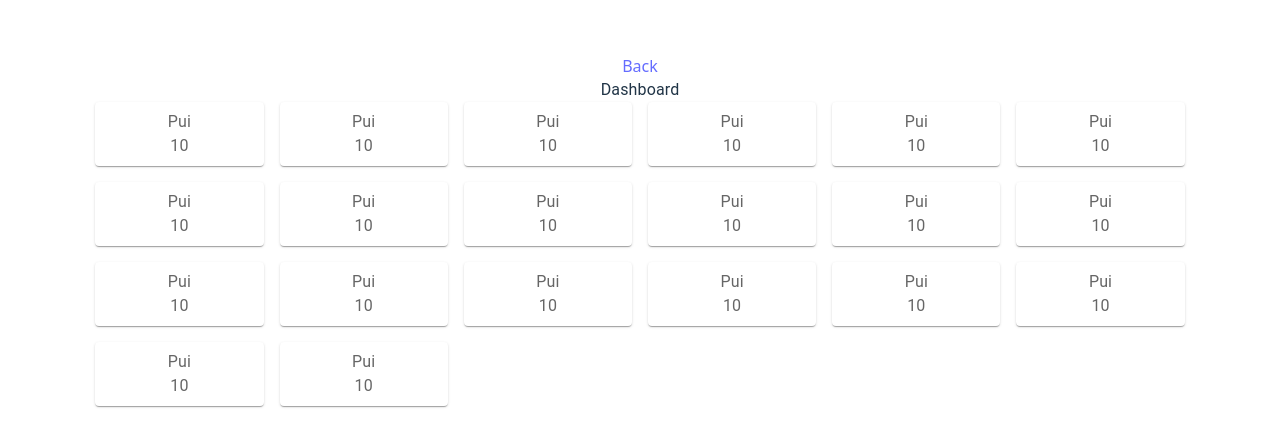
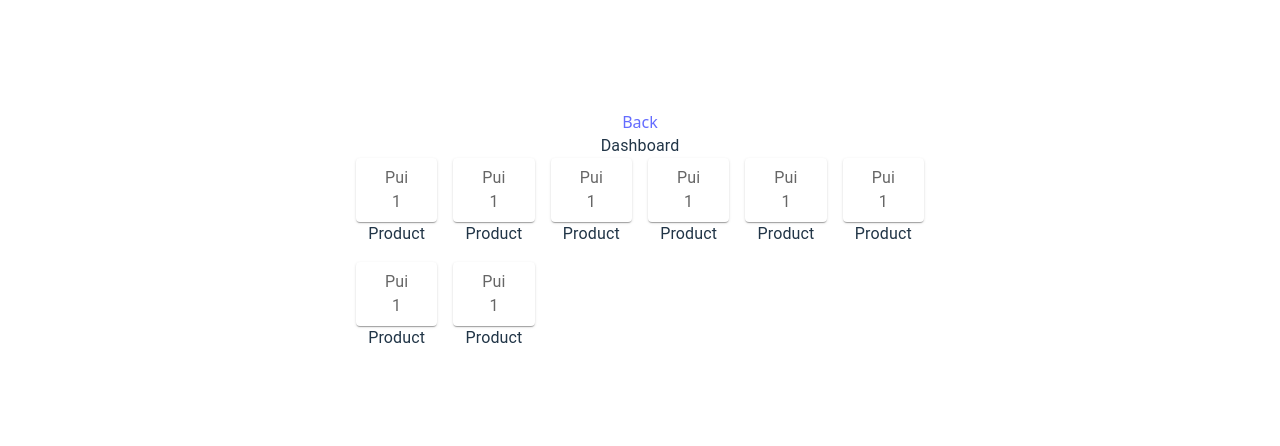
Before and after one commit to neon1024/Personal-Online-Store, a React app in the folder frontend/: page /dashboard in a window 1280 px wide. Shown: the part 170-616 px from the top of the page. Built offline with nearby package versions, Linux system fonts and the light colour scheme; the HTML template or start-up script is replaced by a standard one.

Commit message:
frontend -> models -> Product.ts

```diff
--- /dev/null
+++ b/frontend/src/models/Product.ts
@@ -0,0 +1,118 @@
+class Product {
+    private id: string;
+    private name: string;
+    private category: string;
+    private description: string;
+    private price: number;
+    private currency: string;
+    private quantity: number;
+    private weight: number;
+    private unit: string;
+    private imageUrl: string;
+
+    constructor(
+        id: string,
+        name: string,
+        category: string,
+        description: string,
+        price: number,
+        currency: string,
+        quantity: number,
+        weight: number,
+        unit: string,
+        imageUrl: string
+    ) {
+        this.id = id;
+        this.name = name;
+        this.category = category;
+        this.description = description;
+        this.price = price;
+        this.currency = currency;
+        this.quantity = quantity;
+        this.weight = weight;
+        this.unit = unit;
+        this.imageUrl = imageUrl;
+    }
+
+    public getId(): string {
+        return this.id;
+    }
+
+    public setId(newId: string) {
+        this.id = newId;
+    }
+
+    public getName(): string {
+        return this.name;
+    }
+
+    public setName(newName: string) {
+        this.name = newName;
+    }
+
+    public getCategory(): string {
+        return this.category;
+    }
+
+    public setCategory(newCategory: string) {
+        this.category = newCategory;
+    }
+
+    public getDescription(): string {
+        return this.description;
+    }
+
+    public setDescription(newDescription: string) {
+        this.description = newDescription;
+    }
+
+    public getPrice(): number {
+        return this.price;
+    }
+
+    public setPrice(newPrice: number) {
+        this.price = newPrice;
+    }
+
+    public getCurrency(): string {
+        return this.currency;
+    }
+
+    public setCurrency(newCurrency: string) {
+        this.currency = newCurrency;
+    }
+
+    public getQuantity(): number {
+        return this.quantity;
+    }
+
+    public setQuantity(newQuantity: number) {
+        this.quantity = newQuantity;
+    }
+
+    public getWeight(): number {
+        return this.weight;
+    }
+
+    public setWeight(newWeight: number) {
+        this.weight = newWeight;
+    }
+
+    public getUnit(): string {
+        return this.unit;
+    }
+
+    public setUnit(newUnit: string) {
+        this.unit = newUnit;
+    }
+
+    public getImageUrl(): string {
+        return this.imageUrl;
+    }
+
+    public setImageUrl(newImageUrl: string) {
+        this.imageUrl = newImageUrl;
+    }
+}
+
+export default Product;
--- a/frontend/src/pages/Dashboard.tsx
+++ b/frontend/src/pages/Dashboard.tsx
@@ -1,42 +1,23 @@
-import {
-    Box,
-    Checkbox,
-    Table,
-    TableBody,
-    TableCell,
-    TableContainer,
-    TableHead,
-    TablePagination,
-    TableRow,
-    Typography,
-} from "@mui/material";
+import { Typography } from "@mui/material";
 import Grid from "@mui/material/Grid";
 import Paper from "@mui/material/Paper";
 import { styled } from "@mui/material/styles";
 import { NavLink } from "react-router-dom";
 
+import ProductCard from "../components/ProductCard";
+
+import Product from "../models/Product";
+
 function Dashboard() {
-    const data = [
-        { id: 1, name: "Pui", quantity: 10 },
-        { id: 1, name: "Pui", quantity: 10 },
-        { id: 1, name: "Pui", quantity: 10 },
-        { id: 1, name: "Pui", quantity: 10 },
-        { id: 1, name: "Pui", quantity: 10 },
-        { id: 1, name: "Pui", quantity: 10 },
-        { id: 1, name: "Pui", quantity: 10 },
-        { id: 1, name: "Pui", quantity: 10 },
-        { id: 1, name: "Pui", quantity: 10 },
-        { id: 1, name: "Pui", quantity: 10 },
-        { id: 1, name: "Pui", quantity: 10 },
-        { id: 1, name: "Pui", quantity: 10 },
-        { id: 1, name: "Pui", quantity: 10 },
-        { id: 1, name: "Pui", quantity: 10 },
-        { id: 1, name: "Pui", quantity: 10 },
-        { id: 1, name: "Pui", quantity: 10 },
-        { id: 1, name: "Pui", quantity: 10 },
-        { id: 1, name: "Pui", quantity: 10 },
-        { id: 1, name: "Pui", quantity: 10 },
-        { id: 1, name: "Pui", quantity: 10 },
+    const products = [
+        new Product("1", "Pui", "Food", "Pui", 50, "RON", 1, 10, "kg", ""),
+        new Product("2", "Pui", "Food", "Pui", 50, "RON", 1, 10, "kg", ""),
+        new Product("3", "Pui", "Food", "Pui", 50, "RON", 1, 10, "kg", ""),
+        new Product("4", "Pui", "Food", "Pui", 50, "RON", 1, 10, "kg", ""),
+        new Product("5", "Pui", "Food", "Pui", 50, "RON", 1, 10, "kg", ""),
+        new Product("6", "Pui", "Food", "Pui", 50, "RON", 1, 10, "kg", ""),
+        new Product("7", "Pui", "Food", "Pui", 50, "RON", 1, 10, "kg", ""),
+        new Product("8", "Pui", "Food", "Pui", 50, "RON", 1, 10, "kg", ""),
     ];
 
     const Item = styled(Paper)(({ theme }) => ({
@@ -55,12 +36,13 @@ function Dashboard() {
             <NavLink to={"/"}>Back</NavLink>
             <Typography>Dashboard</Typography>
             <Grid container spacing={2}>
-                {data.map((item) => (
-                    <Grid key={item.id} size={2}>
+                {products.map((product) => (
+                    <Grid key={product.getId()} size={2}>
                         <Item>
-                            <Typography>{item.name}</Typography>
-                            <Typography>{item.quantity}</Typography>
+                            <Typography>{product.getName()}</Typography>
+                            <Typography>{product.getQuantity()}</Typography>
                         </Item>
+                        <ProductCard product={product} />
                     </Grid>
                 ))}
             </Grid>
```
Also changed, not shown: frontend/src/components/ProductCard.tsx (+10 -1 lines).
